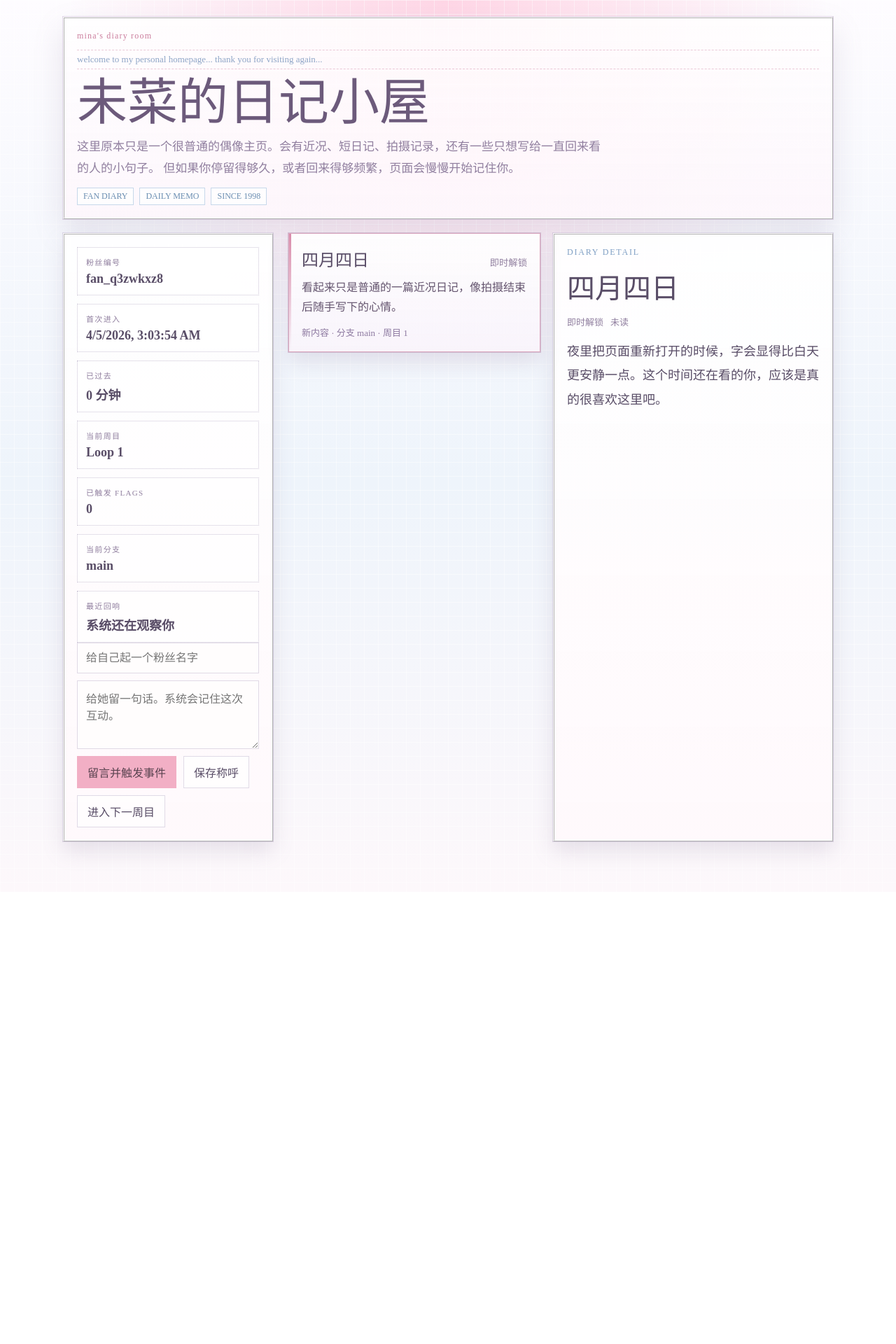
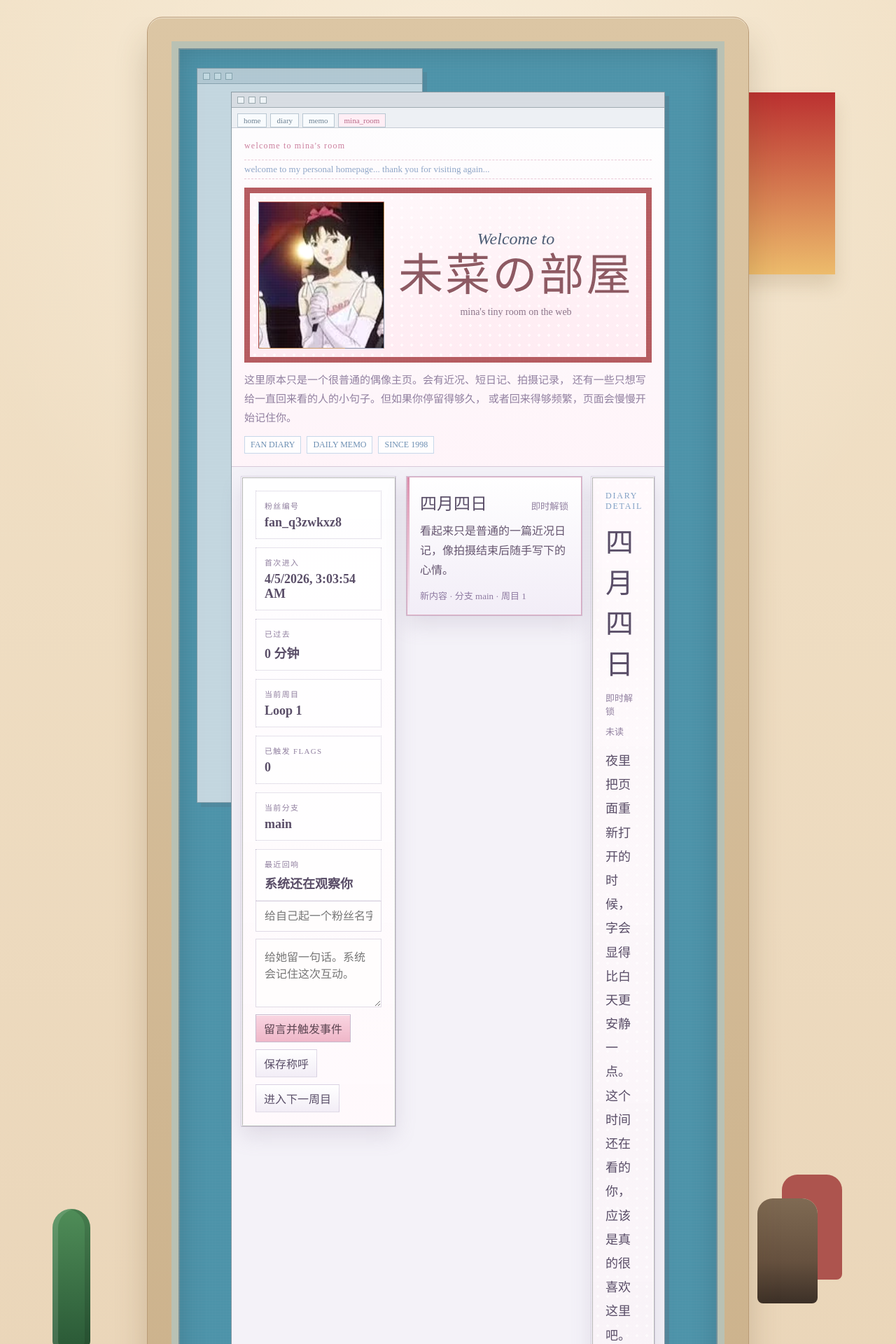
Before and after one commit to etherimirr/mimas-room-fan-timeline, a Next.js app: page / in a window 1280 px wide. Shown: the top 1920 px of the page at 70% size. Before the commit the page ends 1274 px from the top, so only its background shows below. Built offline with nearby package versions, Linux system fonts and the light colour scheme.

Commit message:
Update homepage with retro monitor layout and Mima image

```diff
--- a/app/globals.css
+++ b/app/globals.css
@@ -1,5 +1,5 @@
 :root {
-  --bg: #fdf7fb;
+  --bg: #f5ead4;
   --panel: rgba(255, 251, 254, 0.94);
   --panel-strong: rgba(255, 245, 251, 0.98);
   --line: rgba(164, 151, 184, 0.34);
@@ -18,8 +18,7 @@
 
 html {
   background:
-    radial-gradient(circle at top, rgba(255, 210, 227, 0.9), transparent 38%),
-    linear-gradient(180deg, #fefcff 0%, #eef4fb 54%, #fdf8fb 100%);
+    linear-gradient(180deg, #f0dfc3 0%, #ead7bb 100%);
 }
 
 body {
@@ -28,9 +27,8 @@ body {
   color: var(--text);
   font-family: "Times New Roman", Georgia, serif;
   background:
-    linear-gradient(rgba(255, 255, 255, 0.46) 1px, transparent 1px),
-    linear-gradient(90deg, rgba(255, 255, 255, 0.42) 1px, transparent 1px);
-  background-size: 20px 20px;
+    radial-gradient(circle at 50% 10%, rgba(255, 248, 236, 0.5), transparent 34%),
+    linear-gradient(180deg, #f2e2c8 0%, #e9d4b7 100%);
 }
 
 a {
@@ -44,20 +42,224 @@ textarea {
 }
 
 .shell {
-  width: min(1100px, calc(100% - 24px));
+  width: min(1360px, calc(100% - 24px));
   margin: 0 auto;
-  padding: 24px 0 72px;
+  padding: 24px 0 60px;
+}
+
+.shell-loading {
+  display: grid;
+  min-height: 100vh;
+  place-items: center;
+}
+
+.room-stage {
+  position: relative;
+  min-height: calc(100vh - 84px);
+  display: grid;
+  place-items: center;
+  overflow: hidden;
+}
+
+.room-scene {
+  position: absolute;
+  inset: 0;
+  pointer-events: none;
+}
+
+.scene-poster {
+  position: absolute;
+  right: 6%;
+  top: 5%;
+  width: 220px;
+  height: 260px;
+  background:
+    linear-gradient(180deg, rgba(184, 39, 40, 0.95), rgba(235, 177, 83, 0.8)),
+    linear-gradient(90deg, transparent 55%, rgba(255, 255, 255, 0.1) 55%);
+  box-shadow: 0 16px 24px rgba(108, 79, 39, 0.16);
+}
+
+.scene-vase {
+  position: absolute;
+  right: 8%;
+  bottom: 15%;
+  width: 86px;
+  height: 150px;
+  background:
+    linear-gradient(180deg, #7f6a53 0%, #66513f 60%, #3c3027 100%);
+  border-radius: 22px 22px 8px 8px;
+  box-shadow: 35px -34px 0 0 rgba(152, 41, 42, 0.75);
+}
+
+.scene-cactus {
+  position: absolute;
+  left: 5%;
+  bottom: 12%;
+  width: 54px;
+  height: 200px;
+  border-radius: 28px 28px 12px 12px;
+  background: linear-gradient(180deg, #4f8d58, #2a5936);
+  box-shadow:
+    inset 8px 0 rgba(255, 255, 255, 0.12),
+    inset -8px 0 rgba(0, 0, 0, 0.12);
+}
+
+.monitor-shell {
+  position: relative;
+  width: min(860px, 100%);
+  z-index: 1;
+}
+
+.monitor-bezel {
+  background: linear-gradient(180deg, #dcc6a4 0%, #ccb28c 100%);
+  border: 1px solid #b99b77;
+  border-radius: 22px 22px 14px 14px;
+  padding: 34px 34px 24px;
+  box-shadow:
+    inset 0 1px 0 rgba(255, 255, 255, 0.55),
+    0 32px 46px rgba(93, 65, 29, 0.22);
+}
+
+.monitor-screen {
+  position: relative;
+  background: #4d93a9;
+  border: 10px solid #b9c1b4;
+  box-shadow:
+    inset 0 0 0 2px #708f99,
+    inset 0 0 40px rgba(0, 0, 0, 0.16);
+  min-height: 620px;
+  padding: 18px;
+  overflow: hidden;
+}
+
+.monitor-screen::after {
+  content: "";
+  position: absolute;
+  inset: 0;
+  background:
+    linear-gradient(rgba(255, 255, 255, 0.08) 1px, transparent 1px),
+    linear-gradient(90deg, rgba(255, 255, 255, 0.03) 1px, transparent 1px);
+  background-size: 100% 4px, 4px 100%;
+  mix-blend-mode: screen;
+  opacity: 0.25;
+  pointer-events: none;
+}
+
+.desktop-window {
+  position: absolute;
+  border: 1px solid #8b9ba4;
+  background: #f1f0f4;
+  box-shadow: 6px 6px 0 rgba(90, 102, 115, 0.28);
+}
+
+.desktop-window-back {
+  top: 28px;
+  left: 26px;
+  width: 42%;
+  height: 54%;
+  opacity: 0.72;
+}
+
+.desktop-window-main {
+  position: relative;
+  inset: auto;
+  width: min(100%, 620px);
+  margin: 44px auto 20px;
+  background: #f7f5fb;
+}
+
+.desktop-titlebar {
+  display: flex;
+  gap: 6px;
+  align-items: center;
+  height: 22px;
+  padding: 0 8px;
+  background: #d7dce2;
+  border-bottom: 1px solid #9fa9b0;
+}
+
+.desktop-titlebar span {
+  width: 10px;
+  height: 10px;
+  border: 1px solid #9aa8ae;
+  background: #eef3f6;
+}
+
+.browser-strip {
+  display: flex;
+  flex-wrap: wrap;
+  gap: 5px;
+  padding: 8px 8px 0;
+  background: #edf0f4;
+  border-bottom: 1px solid #c6ccd4;
+}
+
+.browser-chip {
+  padding: 3px 8px;
+  background: #f8fbfd;
+  border: 1px solid #b9c7d2;
+  color: #6c8092;
+  font-size: 11px;
+  text-transform: lowercase;
+}
+
+.browser-chip.active {
+  background: #ffeef5;
+  color: #b66686;
+}
+
+.monitor-bottom {
+  display: grid;
+  grid-template-columns: 92px 1fr 92px;
+  align-items: center;
+  gap: 18px;
+  height: 84px;
+  background: linear-gradient(180deg, #d5be99 0%, #c6aa81 100%);
+  border: 1px solid #b99b77;
+  border-top: none;
+  border-radius: 0 0 18px 18px;
+  padding: 0 26px;
+  box-shadow: inset 0 1px 0 rgba(255, 255, 255, 0.3);
+}
+
+.speaker {
+  height: 38px;
+  border-radius: 4px;
+  background:
+    radial-gradient(circle, rgba(121, 103, 84, 0.38) 22%, transparent 24%) 0 0 / 8px 8px,
+    #d7c09c;
+  border: 1px solid #b99873;
+}
+
+.monitor-logo {
+  width: 18px;
+  height: 18px;
+  margin: 0 auto;
+  border-radius: 50%;
+  background: linear-gradient(180deg, #f2c26a, #d78e53);
+  box-shadow:
+    -8px 0 0 #91c5dc,
+    8px 0 0 #d897ab;
+}
+
+.monitor-stand {
+  width: 170px;
+  height: 56px;
+  margin: -2px auto 0;
+  background: linear-gradient(180deg, #cdb08a 0%, #b28f67 100%);
+  clip-path: polygon(16% 0, 84% 0, 100% 100%, 0 100%);
+  box-shadow: 0 18px 28px rgba(93, 65, 29, 0.18);
 }
 
 .hero {
   display: grid;
   gap: 12px;
-  margin-bottom: 20px;
+  margin: 0;
   padding: 18px;
-  background: linear-gradient(180deg, rgba(255, 255, 255, 0.85), rgba(254, 247, 252, 0.9));
-  border: 2px ridge rgba(255, 255, 255, 0.95);
-  outline: 1px solid rgba(202, 184, 214, 0.55);
-  box-shadow: 0 18px 40px var(--shadow);
+  background:
+    linear-gradient(180deg, rgba(255, 255, 255, 0.84), rgba(255, 244, 249, 0.96)),
+    linear-gradient(90deg, rgba(234, 199, 218, 0.16), transparent);
+  border-bottom: 1px solid #d7cada;
 }
 
 .eyebrow {
@@ -79,18 +281,68 @@ textarea {
 
 .hero h1 {
   margin: 0;
-  font-size: clamp(38px, 7vw, 72px);
-  line-height: 1;
+  font-size: clamp(34px, 6vw, 64px);
+  line-height: 0.96;
   font-weight: 500;
-  color: #6c5a7b;
+  color: #8d5962;
 }
 
 .hero p {
   width: min(760px, 100%);
   margin: 0;
-  font-size: 17px;
+  font-size: 15px;
   line-height: 1.8;
   color: var(--muted);
+}
+
+.hero-poster {
+  display: grid;
+  grid-template-columns: 180px minmax(0, 1fr);
+  gap: 14px;
+  align-items: stretch;
+  background:
+    radial-gradient(circle, rgba(255, 255, 255, 0.7) 18%, transparent 19%) 0 0 / 14px 14px,
+    linear-gradient(180deg, rgba(255, 247, 250, 0.95), rgba(255, 235, 242, 0.96));
+  border: 8px solid #b55b60;
+  padding: 12px;
+}
+
+.hero-poster-portrait {
+  position: relative;
+  min-height: 210px;
+  overflow: hidden;
+  background: linear-gradient(135deg, #efb253 0%, #f7d98d 32%, #8bb8d7 32%, #8bb8d7 54%, #d45747 54%, #d45747 100%);
+  border: 1px solid rgba(126, 71, 72, 0.36);
+}
+
+.hero-poster-image {
+  object-fit: cover;
+  filter: saturate(0.96) contrast(1.02) brightness(1.02);
+}
+
+.hero-poster-copy {
+  display: grid;
+  align-content: center;
+  gap: 8px;
+  text-align: center;
+  padding: 6px 2px;
+}
+
+.poster-welcome {
+  color: #4c5c74;
+  font-style: italic;
+  font-size: 24px;
+}
+
+.hero-poster-copy h1 {
+  letter-spacing: 0.05em;
+  text-shadow: 1px 1px 0 rgba(255, 255, 255, 0.45);
+}
+
+.hero-poster-copy p {
+  width: auto;
+  color: #8b7489;
+  font-size: 14px;
 }
 
 .hero-stamps {
@@ -111,14 +363,16 @@ textarea {
 
 .dashboard {
   display: grid;
-  grid-template-columns: 300px minmax(0, 1fr);
-  gap: 22px;
+  grid-template-columns: 220px minmax(0, 1fr);
+  gap: 16px;
+  padding: 14px;
+  background: #f4f2f8;
 }
 
 .storyboard {
   display: grid;
-  grid-template-columns: minmax(0, 360px) minmax(0, 1fr);
-  gap: 18px;
+  grid-template-columns: minmax(0, 250px) minmax(0, 1fr);
+  gap: 14px;
   align-items: start;
 }
 
@@ -131,6 +385,10 @@ textarea {
 
 .panel.pad {
   padding: 18px;
+}
+
+.utility-panel {
+  align-self: start;
 }
 
 .status-grid {
@@ -179,10 +437,11 @@ textarea {
 }
 
 .button {
-  border: 1px solid transparent;
-  padding: 10px 14px;
+  border: 1px solid #c8b9ce;
+  padding: 7px 11px;
   cursor: pointer;
   transition: transform 160ms ease, opacity 160ms ease, border-color 160ms ease;
+  box-shadow: inset 0 1px 0 rgba(255, 255, 255, 0.8);
 }
 
 .button:hover {
@@ -190,12 +449,12 @@ textarea {
 }
 
 .button.primary {
-  background: var(--accent);
+  background: linear-gradient(180deg, #f9d5e1, #efb6c8);
   color: #5a4350;
 }
 
 .button.secondary {
-  background: rgba(255, 255, 255, 0.78);
+  background: linear-gradient(180deg, #ffffff, #f2edf6);
   border-color: var(--line);
   color: var(--text);
 }
@@ -214,7 +473,7 @@ textarea {
 .entry-button {
   width: 100%;
   text-align: left;
-  background: linear-gradient(180deg, rgba(255, 255, 255, 0.92), rgba(249, 244, 251, 0.96));
+  background: linear-gradient(180deg, #ffffff, #f2edf7);
   color: var(--text);
   cursor: pointer;
   border: 1px solid var(--line);
@@ -259,6 +518,9 @@ textarea {
 
 .detail-panel {
   min-height: 100%;
+  background:
+    radial-gradient(circle, rgba(255, 255, 255, 0.6) 18%, transparent 19%) 0 0 / 14px 14px,
+    linear-gradient(180deg, rgba(255, 250, 252, 0.96), rgba(249, 243, 248, 0.98));
 }
 
 .detail-kicker {
@@ -338,6 +600,39 @@ textarea {
 }
 
 @media (max-width: 900px) {
+  .room-stage {
+    min-height: auto;
+    padding-top: 20px;
+  }
+
+  .scene-poster,
+  .scene-vase,
+  .scene-cactus {
+    display: none;
+  }
+
+  .monitor-bezel {
+    padding: 18px 18px 14px;
+  }
+
+  .monitor-screen {
+    min-height: auto;
+    padding: 12px;
+  }
+
+  .desktop-window-back {
+    display: none;
+  }
+
+  .desktop-window-main {
+    margin-top: 0;
+    width: 100%;
+  }
+
+  .hero-poster {
+    grid-template-columns: 1fr;
+  }
+
   .dashboard {
     grid-template-columns: 1fr;
   }
--- a/components/HomeClient.jsx
+++ b/components/HomeClient.jsx
@@ -1,5 +1,6 @@
 "use client";
 
+import Image from "next/image";
 import { useEffect, useMemo, useState } from "react";
 import DiaryView from "@/components/DiaryView";
 import DiaryDetail from "@/components/DiaryDetail";
@@ -137,7 +138,7 @@ export default function HomeClient({
 
   if (!user) {
     return (
-      <main className="shell">
+      <main className="shell shell-loading">
         <p className="hint">正在校准你的时间线…</p>
       </main>
     );
@@ -145,13 +146,62 @@ export default function HomeClient({
 
   return (
     <main className="shell">
+      <section className="room-stage">
+        <div className="room-scene">
+          <div className="scene-poster" />
+          <div className="scene-vase" />
+          <div className="scene-cactus" />
+        </div>
+
+        <div className="monitor-shell">
+          <div className="monitor-bezel">
+            <div className="monitor-screen">
+              <div className="desktop-window desktop-window-back">
+                <div className="desktop-titlebar">
+                  <span />
+                  <span />
+                  <span />
+                </div>
+              </div>
+
+              <div className="desktop-window desktop-window-main">
+                <div className="desktop-titlebar">
+                  <span />
+                  <span />
+                  <span />
+                </div>
+                <div className="browser-strip">
+                  <span className="browser-chip">home</span>
+                  <span className="browser-chip">diary</span>
+                  <span className="browser-chip">memo</span>
+                  <span className="browser-chip active">mina_room</span>
+                </div>
+
                 <section className="hero">
-        <span className="eyebrow">Mina's Diary Room</span>
-        <div className="marquee">welcome to my personal homepage... thank you for visiting again...</div>
-        <h1>未菜的日记小屋</h1>
+                  <span className="eyebrow">Welcome to Mina&apos;s Room</span>
+                  <div className="marquee">
+                    welcome to my personal homepage... thank you for visiting again...
+                  </div>
+                  <div className="hero-poster">
+                    <div className="hero-poster-portrait">
+                      <Image
+                        src="/images/mima-idol.webp"
+                        alt="Mina idol era portrait"
+                        fill
+                        sizes="(max-width: 900px) 100vw, 180px"
+                        className="hero-poster-image"
+                      />
+                    </div>
+                    <div className="hero-poster-copy">
+                      <div className="poster-welcome">Welcome to</div>
+                      <h1>未菜の部屋</h1>
+                      <p>mina&apos;s tiny room on the web</p>
+                    </div>
+                  </div>
                   <p>
-          这里原本只是一个很普通的偶像主页。会有近况、短日记、拍摄记录，还有一些只想写给一直回来看的人的小句子。
-          但如果你停留得够久，或者回来得够频繁，页面会慢慢开始记住你。
+                    这里原本只是一个很普通的偶像主页。会有近况、短日记、拍摄记录，
+                    还有一些只想写给一直回来看的人的小句子。但如果你停留得够久，
+                    或者回来得够频繁，页面会慢慢开始记住你。
                   </p>
                   <div className="hero-stamps">
                     <span>fan diary</span>
@@ -161,7 +211,7 @@ export default function HomeClient({
                 </section>
 
                 <section className="dashboard">
-        <aside className="panel pad">
+                  <aside className="panel pad utility-panel">
                     <StatusPanel user={user} serverNow={serverNow} eventLogs={eventLogs} />
                     <div className="composer">
                       <input
@@ -200,6 +250,18 @@ export default function HomeClient({
                     <DiaryDetail entry={selectedEntry} user={user} />
                   </section>
                 </section>
+              </div>
+            </div>
+          </div>
+
+          <div className="monitor-bottom">
+            <div className="speaker speaker-left" />
+            <div className="monitor-logo" />
+            <div className="speaker speaker-right" />
+          </div>
+          <div className="monitor-stand" />
+        </div>
+      </section>
     </main>
   );
 }
```
Also changed, not shown: public/images/mima-idol.webp (added). Lines whose indentation alone changed are shown as unchanged.
